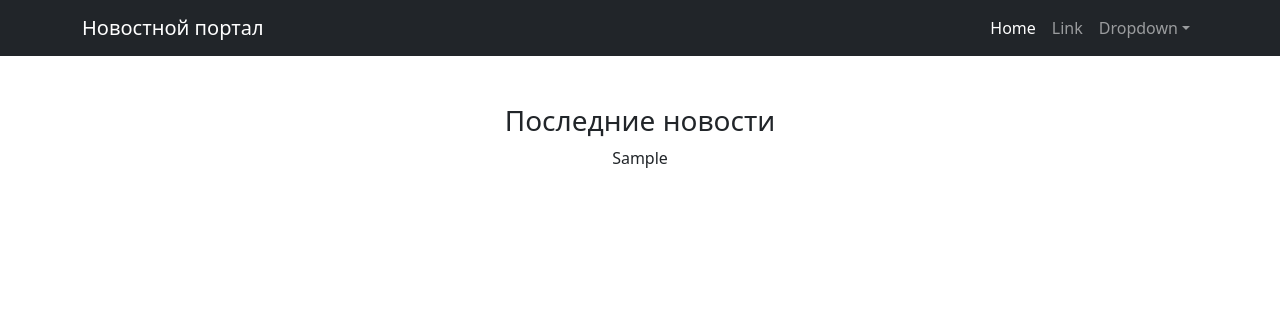
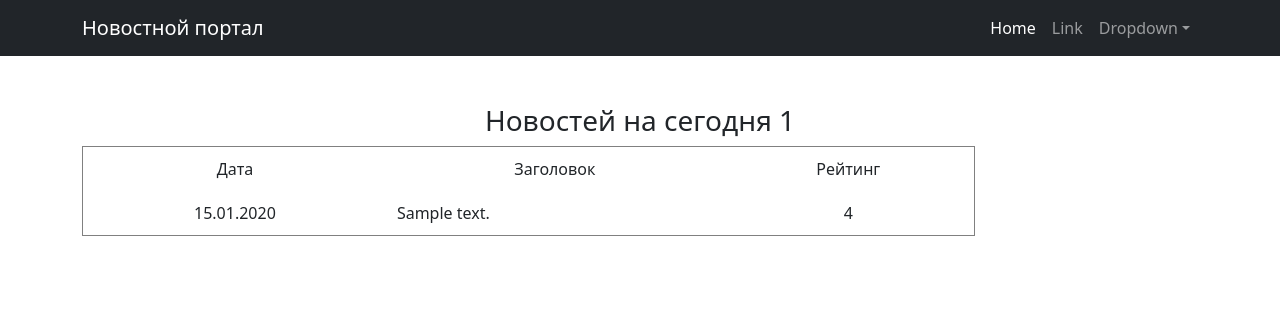
Before and after one commit to ivadimn/skf_news, a Django app: template news_paper/templates/news_list.html in a window 1280 px wide. Shown: the top 316 px of the page. Run offline with Django 4.2, Linux system fonts and the light colour scheme; the template is opened without the code that fills it: most values are stand-ins (such as "Sample title", 1, 10 or a date in 2020); some libraries are stand-ins or nearby versions.

Commit message:
update skf_news

```diff
--- a/news_paper/commands.py
+++ b/news_paper/commands.py
@@ -35,6 +35,8 @@ for author in authors:
     title = get_title()
     content = get_content(randint(2, 8))
     posts.append(Post.objects.create(author=author, type_post=Post.news, title=title, content=content))
+    post = Post.objects.create(author=author, type_post=Post.news, title=title, content=content)
+
 
 # Присвоить статьям и новостям категории
 for post in posts:
--- a/news_paper/templates/news_list.html
+++ b/news_paper/templates/news_list.html
@@ -5,6 +5,23 @@
 {% endblock title %}
 
 {% block content %}
-<h3>Последние новости</h3>
-{{ news_list }}
+    <h3>Новостей на сегодня {{news_list|length}}</h3>
+    {% if news_list %}
+        <table cellpadding="10" border="1" width="80%" cols="3">
+            <tr>
+                <td>Дата</td>
+                <td>Заголовок</td>
+                <td>Рейтинг</td>
+            </tr>
+            {% for news in news_list%}
+            <tr>
+                <td>{{ news.created_at|date:'d.m.Y' }}</td>
+                <td align="left">{{ news.content|truncatewords:20}}</td>
+                <td>{{ news.rating }}</td>
+            </tr>
+            {%endfor%}
+        </table>
+    {% else %}
+        <h3>Новостей нет</h3>
+    {% endif %}
 {% endblock content %}
```
